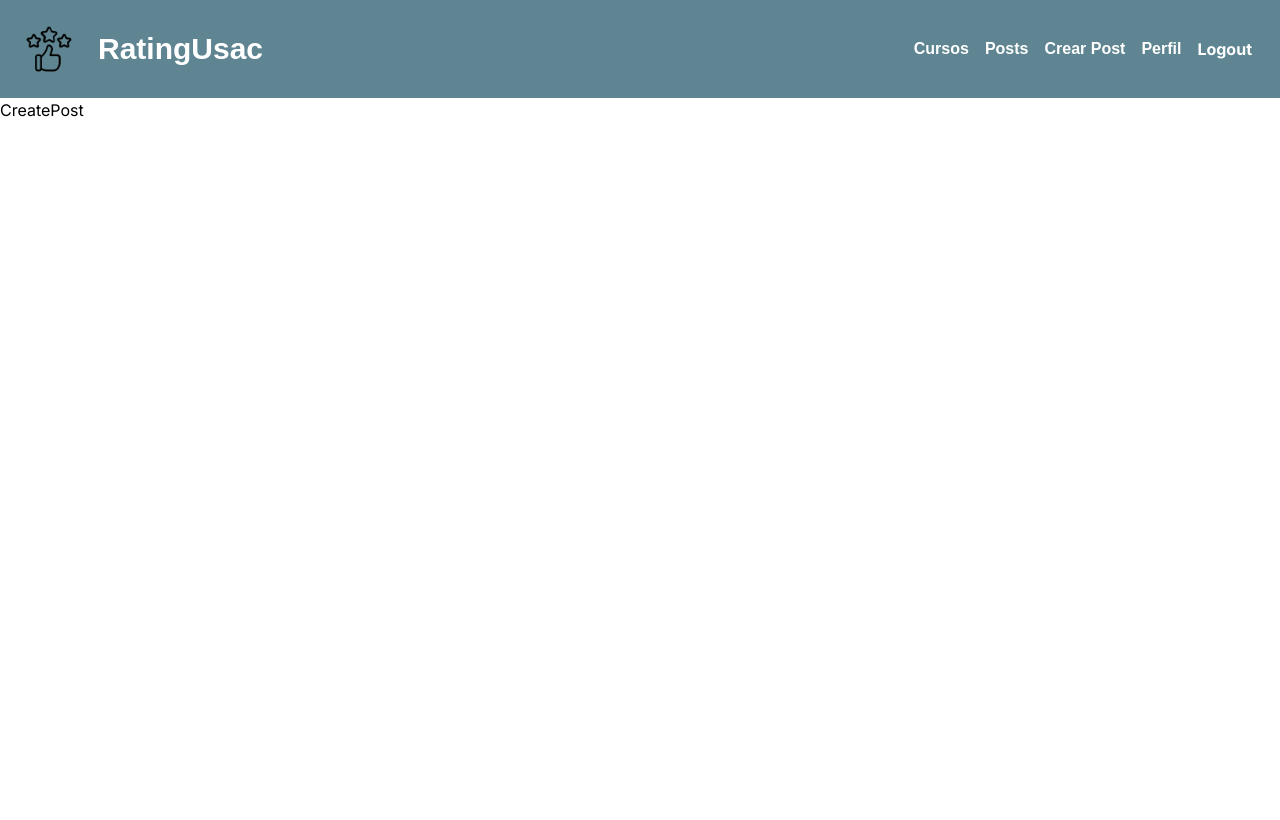
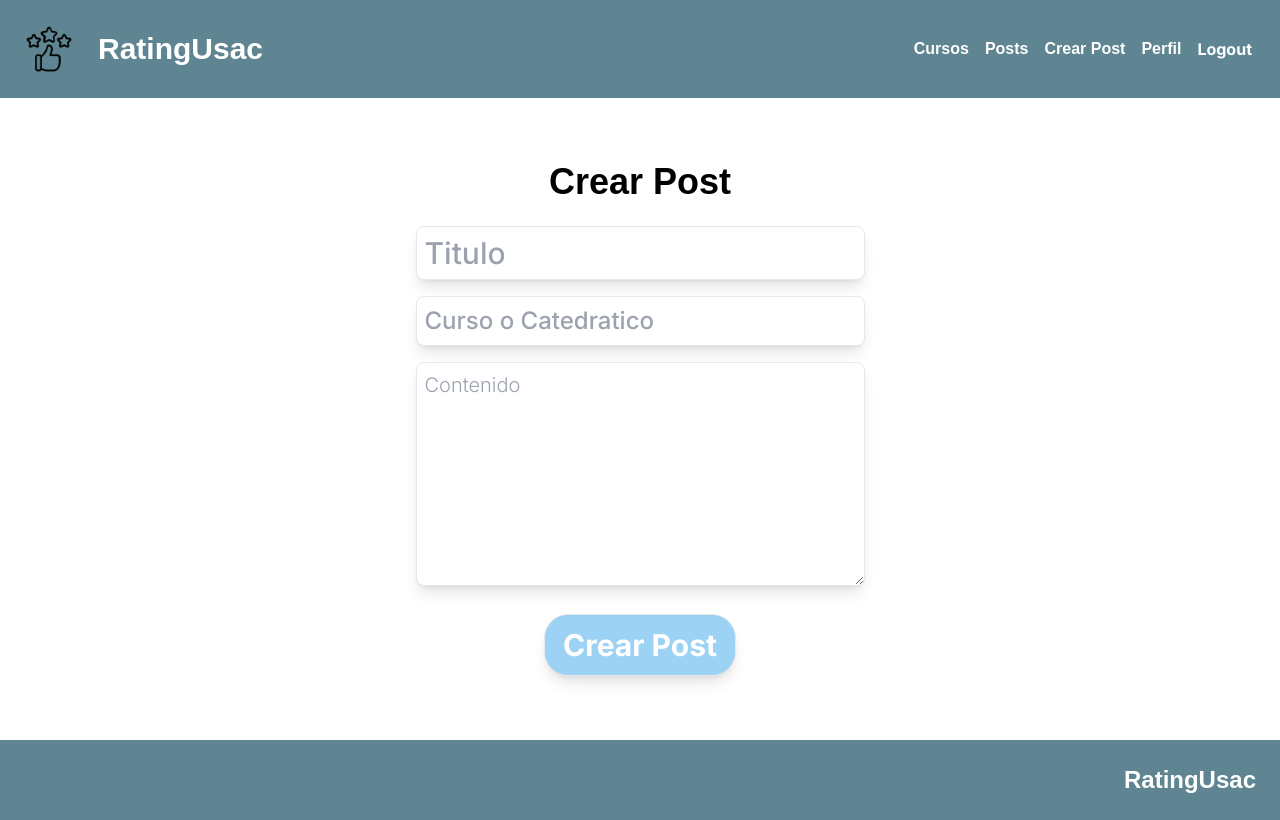
Before and after one commit to AbdielOtzoy/ratingUSAC, a Next.js app: page /posts/create in a window 1280 px wide. Built offline with nearby package versions, Linux system fonts and the light colour scheme; no server answers.

Commit message:
Inicio de crear post y creacion de footer

```diff
--- a/app/(auth)/layout.js
+++ b/app/(auth)/layout.js
@@ -18,6 +18,11 @@ const Layout = ({ children }) => {
         </div>
       </nav>
       {children}
+      <footer className="flex justify-end items-center p-6 bg-primary-500 text-white bg-primary-100">
+        <p className="text-center text-white font-bold text-2xl">
+          RatingUsac
+        </p>
+      </footer>
     </div>
   );
 };
--- a/app/(root)/layout.js
+++ b/app/(root)/layout.js
@@ -27,7 +27,7 @@ const Layout = ({ children }) => {
             Cursos
           </Link>
           <Link
-            href="/posts/1234"
+            href="/"
             className="text-white font-bold hover:text-primary-200 transition-all ease-out duration-200"
           >
             Posts
@@ -55,7 +55,12 @@ const Layout = ({ children }) => {
           </button>
         </div>
       </nav>
-      <div className="flex-1 w-3/4">{children}</div>
+      {children}
+      <footer className="flex justify-end items-center p-6 bg-primary-500 text-white bg-primary-100">
+        <p className="text-center text-white font-bold text-2xl">
+          RatingUsac
+        </p>
+      </footer>
     </div>
   );
 };
--- a/app/(root)/posts/create/page.js
+++ b/app/(root)/posts/create/page.js
@@ -1,7 +1,66 @@
+'use client';
+
 import React from "react";
 
+//import {createPost} from "@/lib/actions/post.actions";
+
 const CreatePost = () => {
-  return <div>CreatePost</div>;
+
+  const handleSubmit = async (e) => {
+    e.preventDefault();
+
+    const post = {
+      //user: e.target.user.value,
+      user: 1234,
+      title: e.target.title.value,
+      course: e.target.course.value,
+      content: e.target.content.value,
+      date: new Date(), //Crea la fecha actual
+    };
+
+    //await createPost(post);
+    console.log(post);
+
+    //window.location.href = "/posts";
+  }
+
+  return (
+    <div className="flex flex-col justify-center items-center">
+      <div className="max-w-screen flex flex-col space-y-6 items-center justify-center text-3xl font-bold py-16">
+        <h1 className="text-4xl font-bold text-center">Crear Post</h1>
+        <form onSubmit={handleSubmit} className="flex flex-col space-y-4">
+          <input
+            type="text"
+            name="title"
+            required
+            placeholder="Titulo"
+            className="p-2 text-3xl font-medium border rounded-lg shadow-lg"
+          />
+          <input
+            type="text"
+            name="course"
+            required
+            placeholder="Curso o Catedratico"
+            className="p-2 text-2xl font-medium border rounded-lg shadow-lg"
+          />
+          <textarea
+            name="content"
+            required
+            placeholder="Contenido"
+            className="p-2 text-xl font-light border rounded-lg shadow-lg h-56"
+          />
+          <div className="flex justify-center pt-3">
+            <button
+              type="submit"
+              className="p-3 w-48 border rounded-3xl bg-primary-200 hover:bg-secondary-200 text-white transition-all duration-500 ease-in-out shadow-lg"
+            >
+              Crear Post
+            </button>
+          </div>
+        </form>
+      </div>
+    </div>
+  )
 };
 
 export default CreatePost;
```
